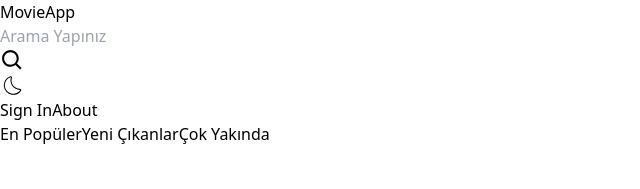
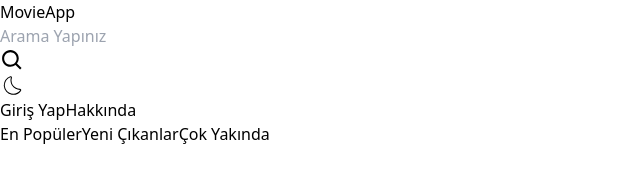
Before and after one commit to Batuhan445/movieapp, a Next.js app: page / in a window 1280 px wide. Shown: the top 189 px of the page, without its empty margins (0-640 px from the left). Built offline with nearby package versions, Linux system fonts and the light colour scheme; no server answers.

Commit message:
edited Turkish

```diff
--- a/src/components/header.jsx
+++ b/src/components/header.jsx
@@ -12,11 +12,11 @@ const Header = () => {
 
     const menu = [
         {
-            name: "Sign In",
+            name: "Giriş Yap",
             url: "/login"
         },
         {
-            name: "About",
+            name: "Hakkında",
             url: "/about"
         },
     ];
```
